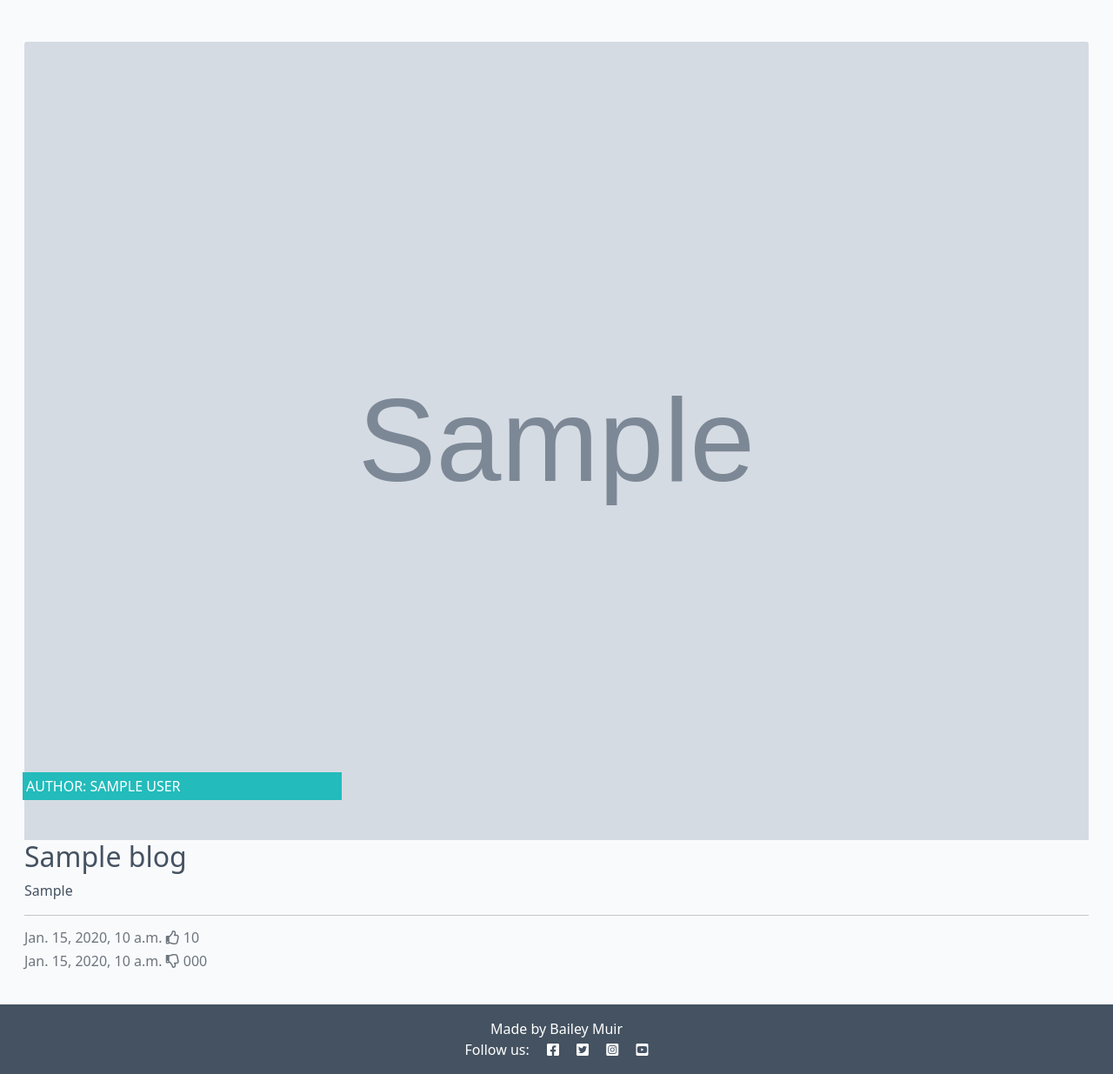
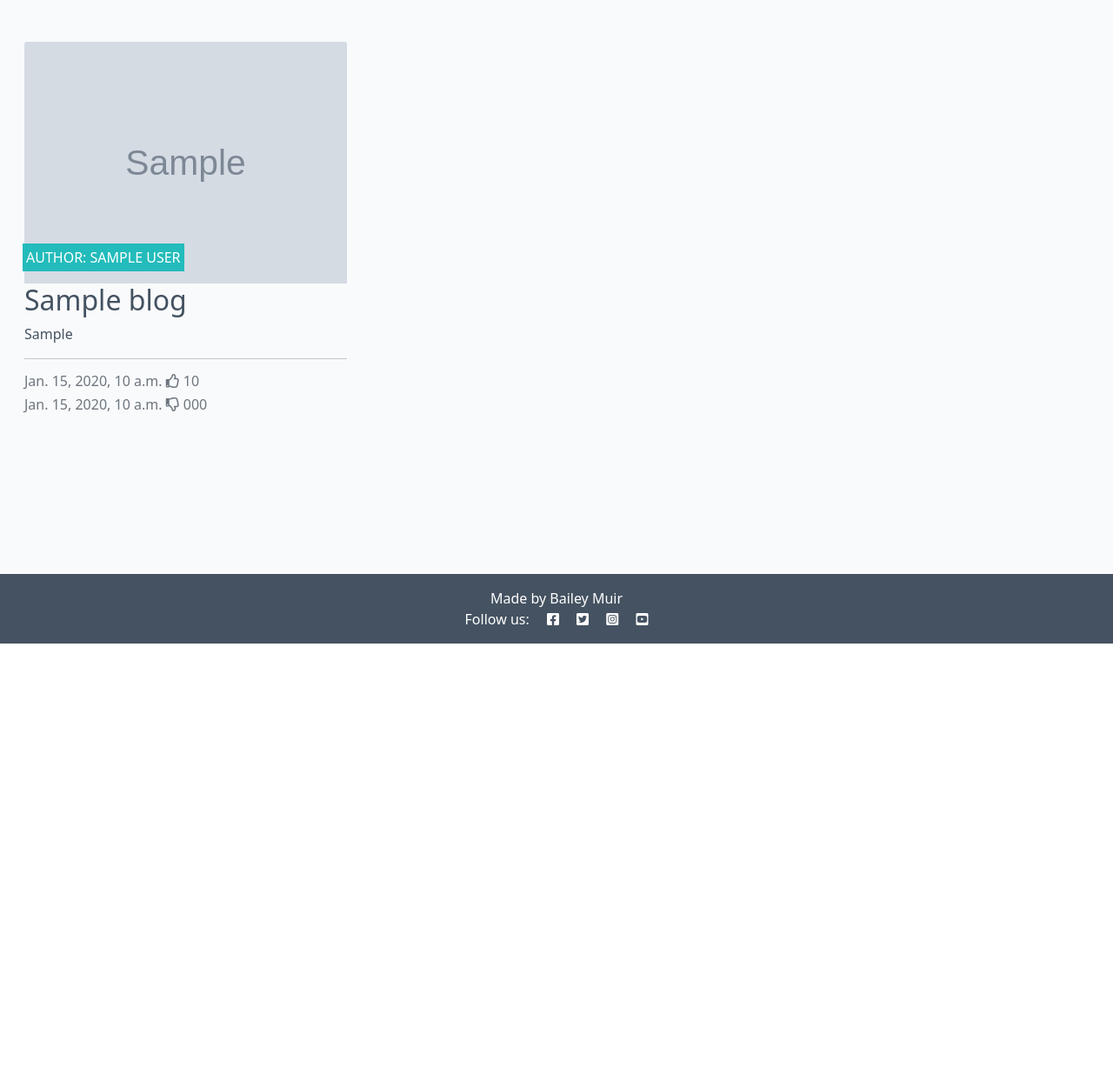
Before and after one commit to BaileyMuir/pp4-fitnessjourney, a Django app: template templates/article.html in a window 1280 px wide. Shown: the part 60-1295 px from the top of the page at 87% size. After the commit the page ends 800 px from the top, so only its background shows below. Run offline with Django 3.2, Linux system fonts and the light colour scheme; the template is opened without the code that fills it: most values are stand-ins (such as "Sample title", 1, 10 or a date in 2020); grey boxes marked "Sample" are stand-in pictures; data that the repository does not hold is empty.

Commit message:
Make minor changes to the html such as line 13 of article.html.

```diff
--- a/templates/article.html
+++ b/templates/article.html
@@ -10,7 +10,7 @@
             <div class="row">
 
                 {% for blog in blog_list%}
-                    <div class="col-md-12 mt-3 left">
+                    <div class="col-md-4 mt-3 left">
                         <div class="card mb-4">
                             <div class="card-body">
                                 <div class="image-container">
--- a/templates/index.html
+++ b/templates/index.html
@@ -9,10 +9,11 @@
 <div>
     <p>Welcome to your Fitness Journey our goal is to provide a safe and happy place for people new and old to the
         fitness lifestyle to share their knowledge, experiences, and struggles.</p>
-    <hr>
+
     <p>So You can find all the recipes, routines, and advice you could want from setting a realistic goal or getting the
         most out of your workouts. We hope you can find what you need. We hope to be a part of your journey we hope to
         be a part of your journey.</p>
+    <hr>
 </div>
 <div>
     <table>
```
